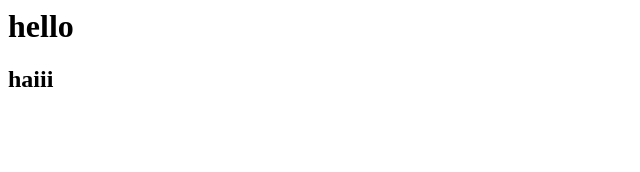
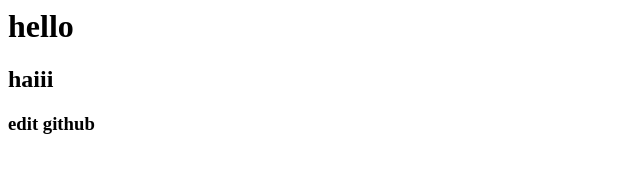
Before and after one commit to ichwanaaa/testing, a plain HTML site: page index.html in a window 1280 px wide. Shown: the whole page, without its empty margins (0-640 px from the left). Drawn offline with Linux system fonts and the light colour scheme.

Commit message:
tag h3 github

```diff
--- a/index.html
+++ b/index.html
@@ -1,2 +1,3 @@
 <h1>hello</h1>
 <h2>haiii</h2>
+<h3>edit github</h3>
```
